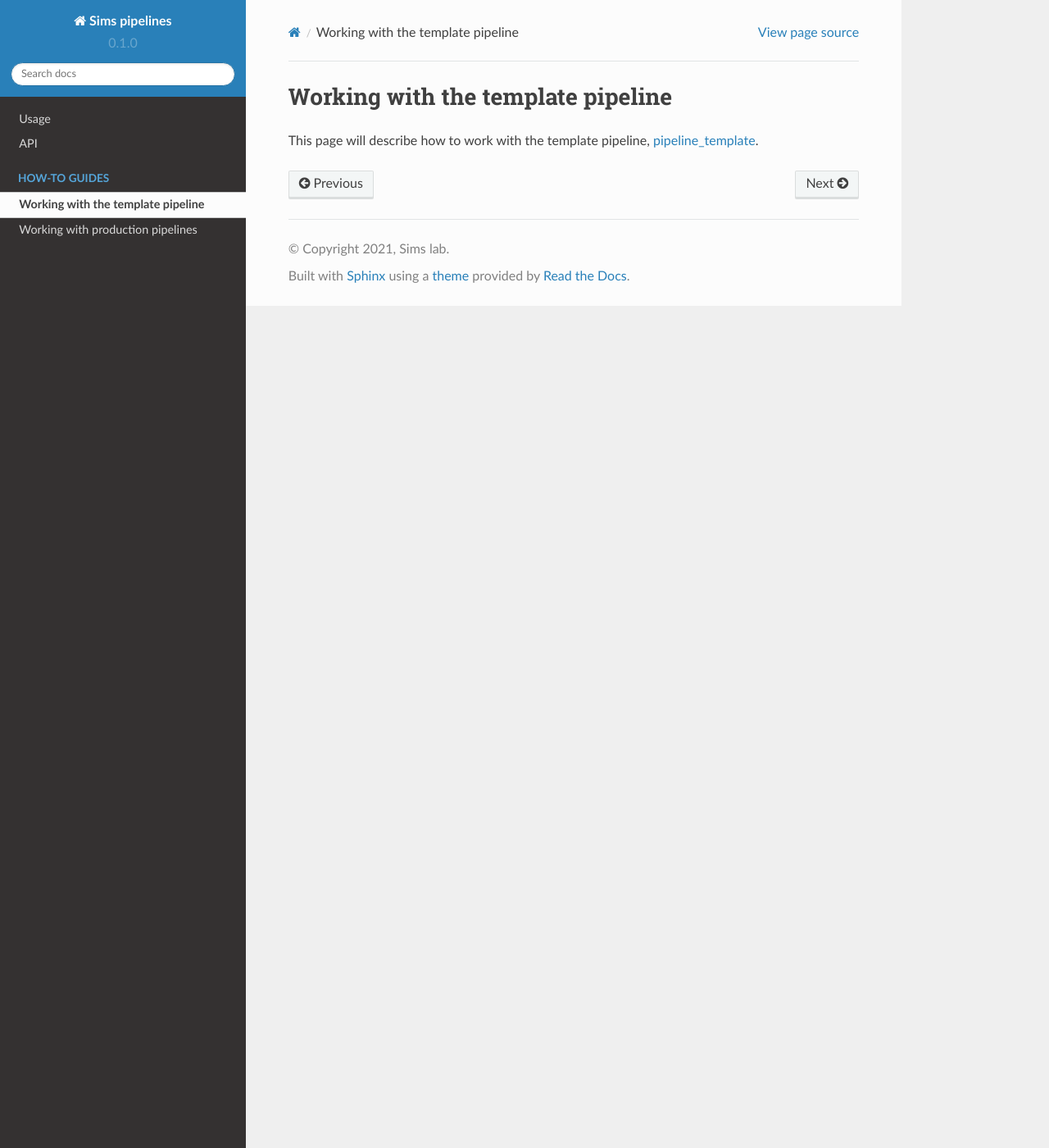
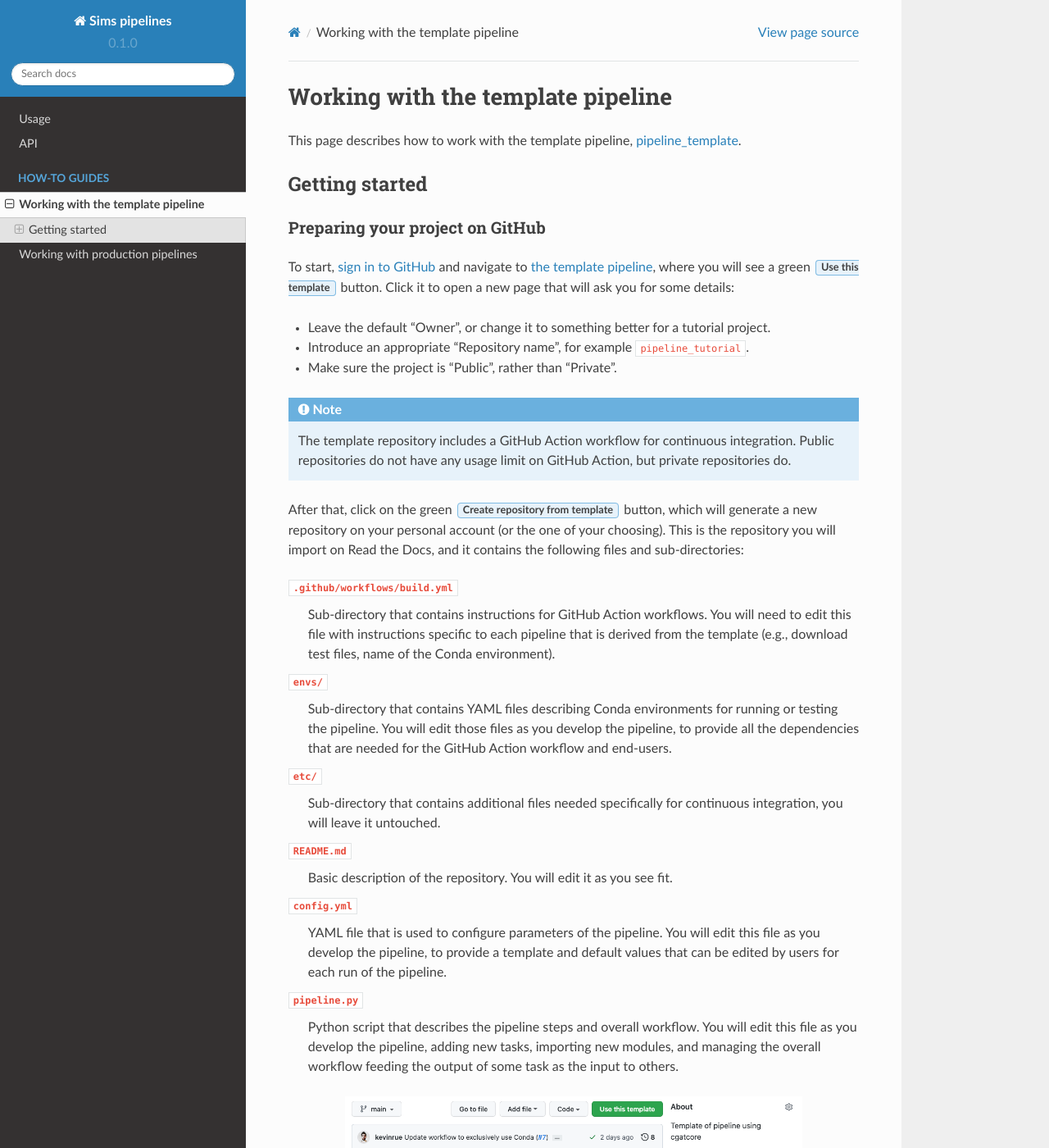
Before and after one commit to kevinrue/rtd-tutorial, a Sphinx documentation site: the page built from docs/source/guides/pipeline_template.rst, in a window 1280 px wide and 1400 px high. Shown: the whole window at 82% size. Built offline with Sphinx 7.4.7 and the Read the Docs theme 2.0.0, drawn with Linux system fonts in a browser that asks for light colours; some of the changed text lies outside the part shown.

Commit message:
Develop the guide for the template workflow (#5)
* Develop the guide for the template workflow

* fix name of image file

* move static image files inside source folder

```diff
--- a/docs/source/guides/pipeline_template.rst
+++ b/docs/source/guides/pipeline_template.rst
@@ -1,5 +1,71 @@
 Working with the template pipeline
 ==================================
 
-This page will describe how to work with the template pipeline,
-`pipeline_template <https://github.com/sims-lab/pipeline_template>`_.
+This page describes how to work with the template pipeline,
+`pipeline_template <https://github.com/sims-lab/pipeline_template/>`_.
+
+Getting started
+---------------
+
+Preparing your project on GitHub
+~~~~~~~~~~~~~~~~~~~~~~~~~~~~~~~~
+
+To start, `sign in to GitHub <https://github.com/login>`_
+and navigate to `the template pipeline <https://github.com/sims-lab/pipeline_template/>`_,
+where you will see a green :guilabel:`Use this template` button.
+Click it to open a new page that will ask you for some details:
+
+* Leave the default "Owner", or change it to something better for a tutorial project.
+* Introduce an appropriate "Repository name", for example ``pipeline_tutorial``.
+* Make sure the project is "Public", rather than "Private".
+
+.. note::
+
+   The template repository includes a GitHub Action workflow for continuous integration.
+   Public repositories do not have any usage limit on GitHub Action, but private repositories do.
+
+After that, click on the green :guilabel:`Create repository from template` button,
+which will generate a new repository on your personal account
+(or the one of your choosing).
+This is the repository you will import on Read the Docs,
+and it contains the following files and sub-directories:
+
+``.github/workflows/build.yml``
+  Sub-directory that contains instructions for GitHub Action workflows.
+  You will need to edit this file with instructions specific to each pipeline
+  that is derived from the template (e.g., download test files,
+  name of the Conda environment).
+
+``envs/``
+  Sub-directory that contains YAML files describing Conda environments
+  for running or testing the pipeline.
+  You will edit those files as you develop the pipeline,
+  to provide all the dependencies that are needed for
+  the GitHub Action workflow and end-users.
+
+``etc/``
+  Sub-directory that contains additional files needed specifically
+  for continuous integration, you will leave it untouched.
+
+``README.md``
+  Basic description of the repository.
+  You will edit it as you see fit.
+
+``config.yml``
+  YAML file that is used to configure parameters of the pipeline.
+  You will edit this file as you develop the pipeline,
+  to provide a template and default values that can be edited by users
+  for each run of the pipeline.
+
+``pipeline.py``
+  Python script that describes the pipeline steps and overall workflow.
+  You will edit this file as you develop the pipeline,
+  adding new tasks, importing new modules, and managing the overall
+  workflow feeding the output of some task as the input to others.
+
+.. figure:: /_static/images/guides/github-template.png
+   :width: 80%
+   :align: center
+   :alt: GitHub template for the tutorial
+
+   Template pipeline on GitHub
```
Also changed, not shown: docs/source/_static/images/guides/github-template.png (added), 1 other file.
